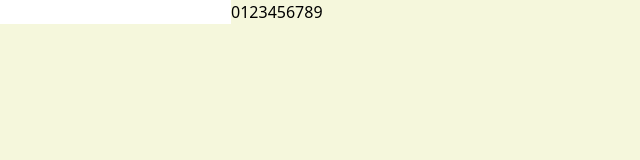
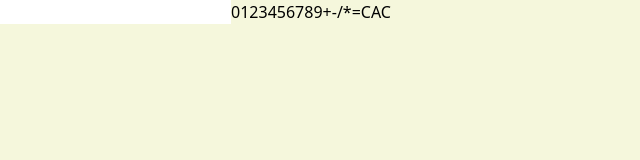
Before and after one commit to SEPOTOM/calculator, a React (Vite) app: page / in a window 1280 px wide. Shown: the top 160 px of the page, without its empty margins (0-640 px from the left). Built offline with nearby package versions, Linux system fonts and the light colour scheme.

Commit message:
feat(App): display operation and clear buttons

```diff
--- a/src/App.tsx
+++ b/src/App.tsx
@@ -11,6 +11,27 @@ const App = () => (
     <button type="button">7</button>
     <button type="button">8</button>
     <button type="button">9</button>
+    <button type="button" aria-label="plus">
+      +
+    </button>
+    <button type="button" aria-label="minus">
+      -
+    </button>
+    <button type="button" aria-label="divide">
+      /
+    </button>
+    <button type="button" aria-label="multiply">
+      *
+    </button>
+    <button type="button" aria-label="equal">
+      =
+    </button>
+    <button type="button" aria-label="clear">
+      C
+    </button>
+    <button type="button" aria-label="clear all">
+      AC
+    </button>
   </>
 );
 
```
